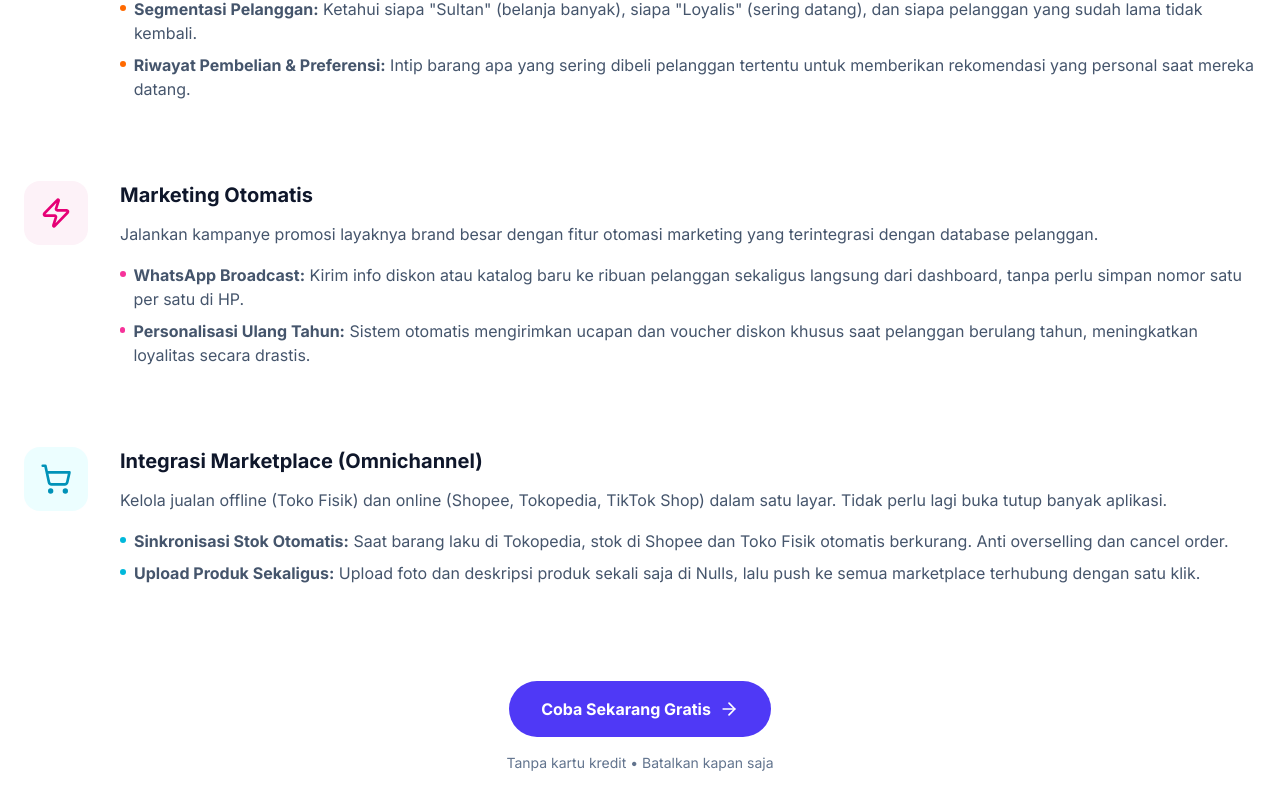
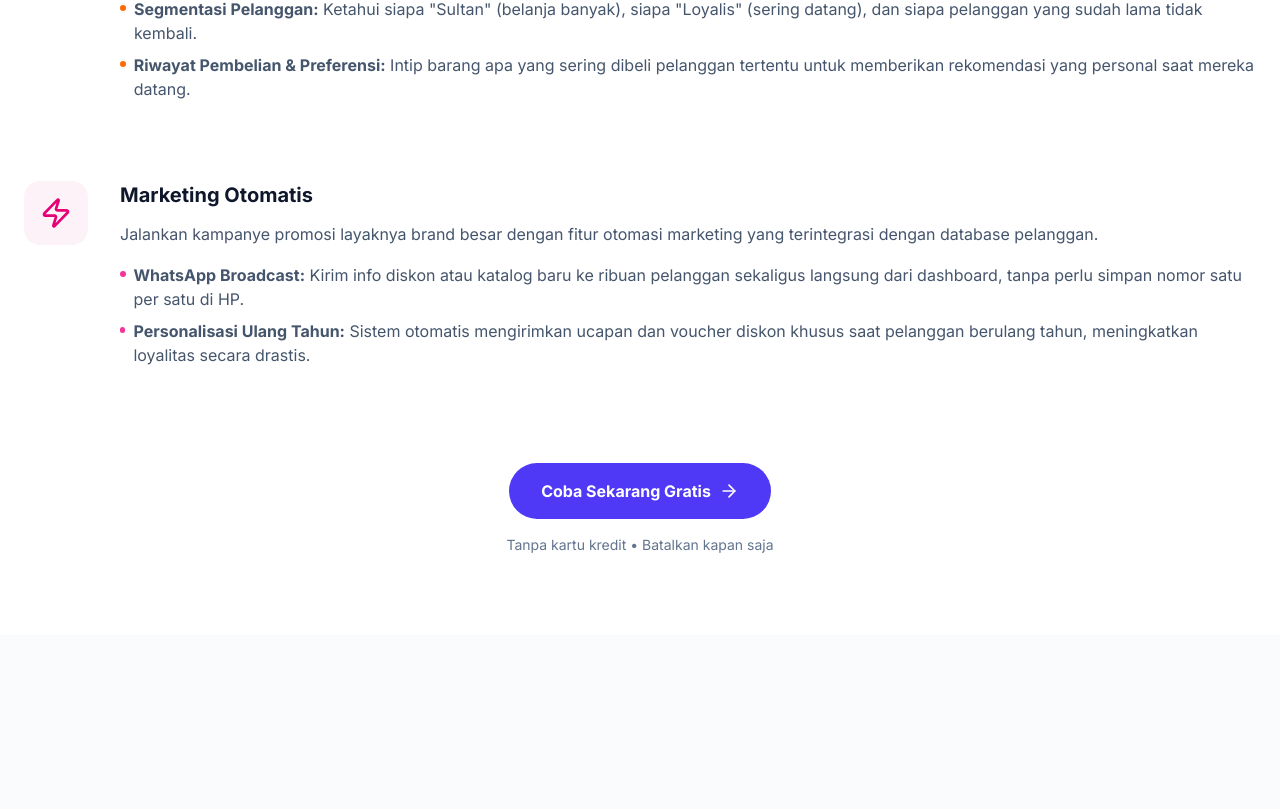
Before and after one commit to arratujuhkreasi/Nulls, a Next.js app in the folder apps/web/: page /demo in a window 1280 px wide. Shown: the part 2903-3712 px from the top of the page. After the commit the page ends 3538 px from the top, so only its background shows below. Built offline with nearby package versions, Linux system fonts and the light colour scheme; no server answers.

Commit message:
Remove marketplace integration from demo page features

```diff
--- a/apps/web/app/demo/page.tsx
+++ b/apps/web/app/demo/page.tsx
@@ -453,28 +453,7 @@ export default function DemoPage() {
                             </div>
                         </div>
 
-                        {/* Feature 6: Marketplace Integration */}
-                        <div className="flex flex-col md:flex-row gap-8 items-start">
-                            <div className="w-16 h-16 bg-cyan-50 rounded-2xl flex items-center justify-center flex-shrink-0 text-cyan-600">
-                                <ShoppingCart className="w-8 h-8" />
-                            </div>
-                            <div className="flex-1">
-                                <h4 className="text-xl font-bold text-slate-900 mb-3">Integrasi Marketplace (Omnichannel)</h4>
-                                <p className="text-slate-600 leading-relaxed mb-4">
-                                    Kelola jualan offline (Toko Fisik) dan online (Shopee, Tokopedia, TikTok Shop) dalam satu layar. Tidak perlu lagi buka tutup banyak aplikasi.
-                                </p>
-                                <ul className="space-y-2 text-slate-600">
-                                    <li className="flex gap-2">
-                                        <div className="w-1.5 h-1.5 rounded-full bg-cyan-500 mt-2" />
-                                        <span><strong>Sinkronisasi Stok Otomatis:</strong> Saat barang laku di Tokopedia, stok di Shopee dan Toko Fisik otomatis berkurang. Anti overselling dan cancel order.</span>
-                                    </li>
-                                    <li className="flex gap-2">
-                                        <div className="w-1.5 h-1.5 rounded-full bg-cyan-500 mt-2" />
-                                        <span><strong>Upload Produk Sekaligus:</strong> Upload foto dan deskripsi produk sekali saja di Nulls, lalu push ke semua marketplace terhubung dengan satu klik.</span>
-                                    </li>
-                                </ul>
-                            </div>
-                        </div>
+
                     </div>
 
                     {/* Final CTA */}
```
